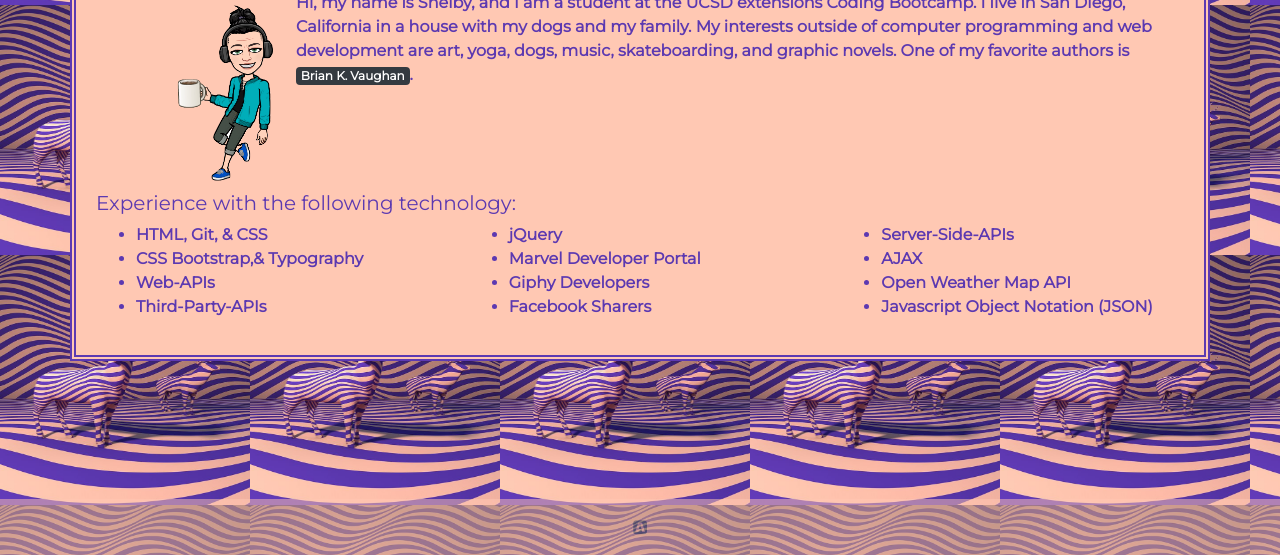
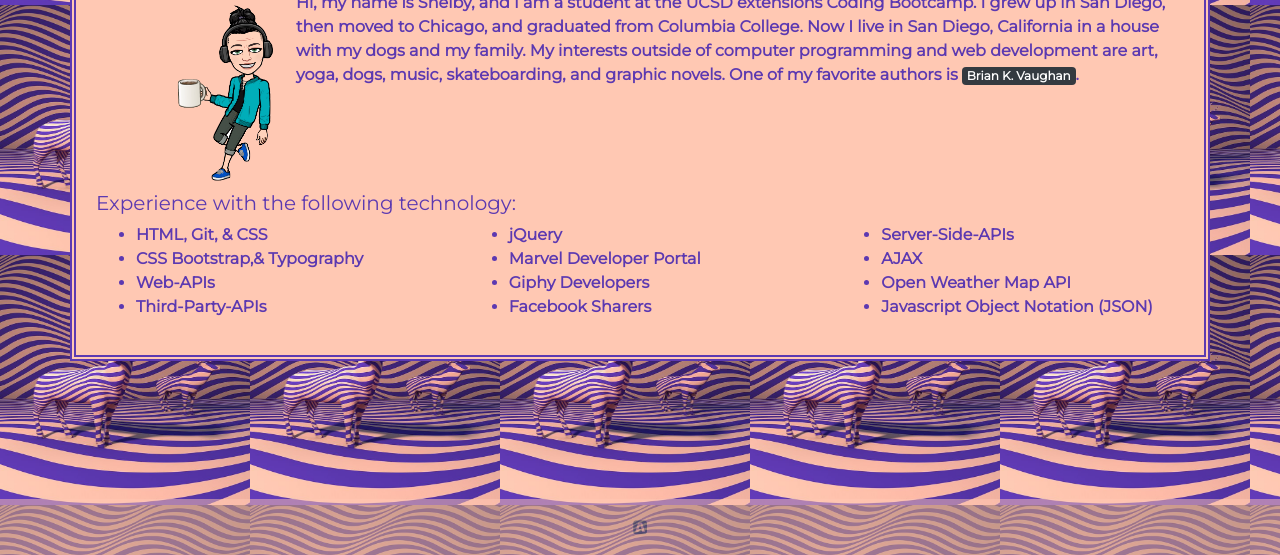
Before and after one commit to Q118/shelby_rothman, a plain HTML site: page index.html in a window 1280 px wide. Shown: the part 245-800 px from the top of the page. Drawn offline with nearby package versions, Linux system fonts and the light colour scheme.

Commit message:
updated bio info

```diff
--- a/index.html
+++ b/index.html
@@ -83,10 +83,11 @@
 					/>
 					<p>
 						Hi, my name is Shelby, and I am a student at the UCSD extensions
-						Coding Bootcamp. I live in San Diego, California in a house with my
-						dogs and my family. My interests outside of computer programming and
-						web development are art, yoga, dogs, music, skateboarding, and
-						graphic novels. One of my favorite authors is
+						Coding Bootcamp. I grew up in San Diego, then moved to Chicago, and
+						graduated from Columbia College. Now I live in San Diego, California
+						in a house with my dogs and my family. My interests outside of
+						computer programming and web development are art, yoga, dogs, music,
+						skateboarding, and graphic novels. One of my favorite authors is
 						<a
 							href="https://bkvcomics.com/"
 							class="badge badge-dark"
```
